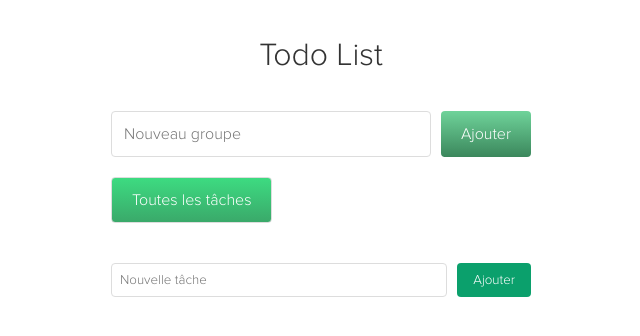
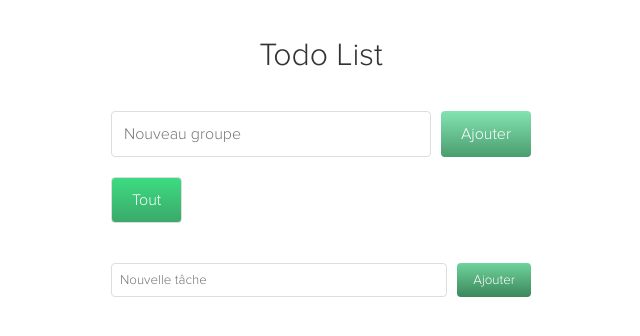
Before and after one commit to Bruno-Delourme/TodoList, a React (Vite) app: page / in a window 1280 px wide. In both pictures the pointer is over the button 804 px from the left and 134 px from the top of the page. Shown: the top 336 px of the page, without its empty margins (319-959 px from the left). Built offline with nearby package versions, Linux system fonts and the light colour scheme.

Commit message:
modif hover buttons

```diff
--- a/src/components/GroupManager/GroupManager.css
+++ b/src/components/GroupManager/GroupManager.css
@@ -32,6 +32,11 @@
     font-size: 16px;
 }
 
+.group-form button:hover {
+    background: linear-gradient(0deg, #4a9d6f 0%, #84e3b1 100%);
+    transition: all 0.2s ease;
+}
+
 .group-form button:disabled {
     background-color: #cccccc;
     cursor: not-allowed;
@@ -54,18 +59,28 @@
     padding: 12px 20px;
     min-height: 44px;
     min-width: 44px;
-    background: linear-gradient(0deg, #5c91a3 0%, #1f6d93 100%);
+    background: linear-gradient(0deg, #005dd6 0%, #24b6ff 100%);
     border: 1px solid #ddd;
     border-radius: 4px;
     cursor: pointer;
-    color: #333;
+    color: #ffffff;
     font-size: 16px;
+}
+
+.group-button:hover {
+    background: linear-gradient(0deg, #0070ff 0%, #45c5ff 100%);
+    transition: all 0.2s ease;
 }
 
 .group-button.active {
     background: linear-gradient(0deg, #3aa96a 0%, #3ddb81 100%);
     color: white;
 
+}
+
+.group-button.active:hover {
+    background: linear-gradient(0deg, #45c57d 0%, #4eec92 100%);
+    transition: all 0.2s ease;
 }
 
 .delete-group {
@@ -84,7 +99,8 @@
 }
 
 .delete-group:hover {
-    background: linear-gradient(0deg, #36b56d 0%, #6fd39a 100%);
+    background: linear-gradient(0deg, #4a9d6f 0%, #84e3b1 100%);
+    transition: all 0.2s ease;
 }
 
 .max-groups-warning {
@@ -139,9 +155,18 @@
     font-size: 16px;
 }
 
+.modal-button:hover {
+    transition: all 0.2s ease;
+    opacity: 0.9;
+}
+
 .modal-button.confirm {
     background: linear-gradient(0deg, #5ca36a 0%, #158e44 100%);
     color: white;
+}
+
+.modal-button.confirm:hover {
+    background: linear-gradient(0deg, #6db47d 0%, #1da654 100%);
 }
 
 .modal-button.cancel {
@@ -150,8 +175,8 @@
     color: #333;
 }
 
-.modal-button:hover {
-    opacity: 0.9;
+.modal-button.cancel:hover {
+    background-color: #e9ecef;
 }
 
 @media (max-width: 768px) {
--- a/src/components/GroupManager/GroupManager.jsx
+++ b/src/components/GroupManager/GroupManager.jsx
@@ -68,7 +68,7 @@ function GroupManager({ groups, onAddGroup, onDeleteGroup, onSelectGroup, select
                     className={`group-button ${!selectedGroup ? 'active' : ''}`}
                     onClick={() => onSelectGroup(null)}
                 >
-                    Toutes les tâches
+                    Tout
                 </button>
                 {groups.map(group => (
                     <div key={group.id} className="group-item">
--- a/src/components/TaskManager/TaskManager.css
+++ b/src/components/TaskManager/TaskManager.css
@@ -58,7 +58,7 @@
 
 .task-manager button {
     padding: 8px 16px;
-    background-color: #0ba06c;
+    background: linear-gradient(0deg, #3b875c 0%, #6fd39a 100%);
     color: white;
     border: none;
     border-radius: 4px;
@@ -66,7 +66,8 @@
 }
 
 .task-manager button:hover {
-    background-color: #00b357;
+    background: linear-gradient(0deg, #4a9d6f 0%, #84e3b1 100%);
+    transition: all 0.2s ease;
 }
 
 .tasks-list {
@@ -109,7 +110,8 @@
 }
 
 .delete-task-btn:hover {
-    background-color: #c72f3f69;
+    background-color: #d84553;
+    transition: all 0.2s ease;
 }
 
 .task-form {
@@ -142,6 +144,12 @@
     white-space: nowrap;
 }
 
+.task-form button:hover {
+    background: radial-gradient(circle, #4a9d6f 0%, #84e3b1 100%);
+    transform: translateY(-1px);
+    transition: all 0.2s ease;
+}
+
 @media (max-width: 768px) {
     .task-manager {
         padding: 20px 15px;
```
